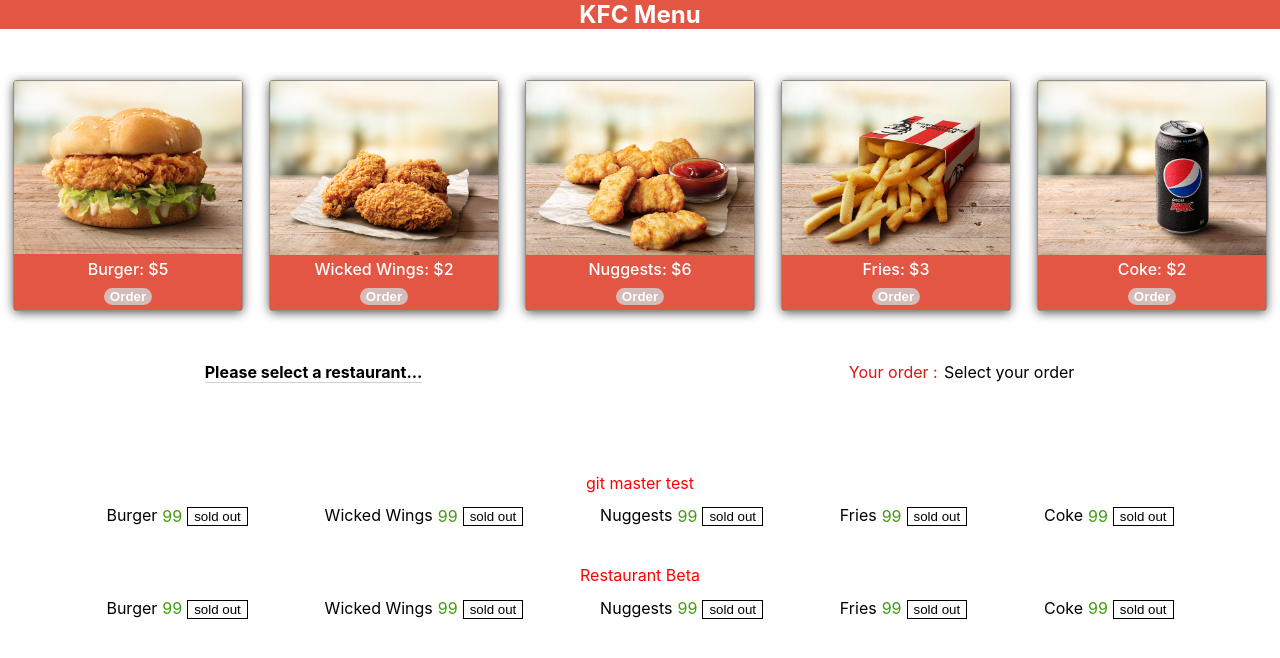
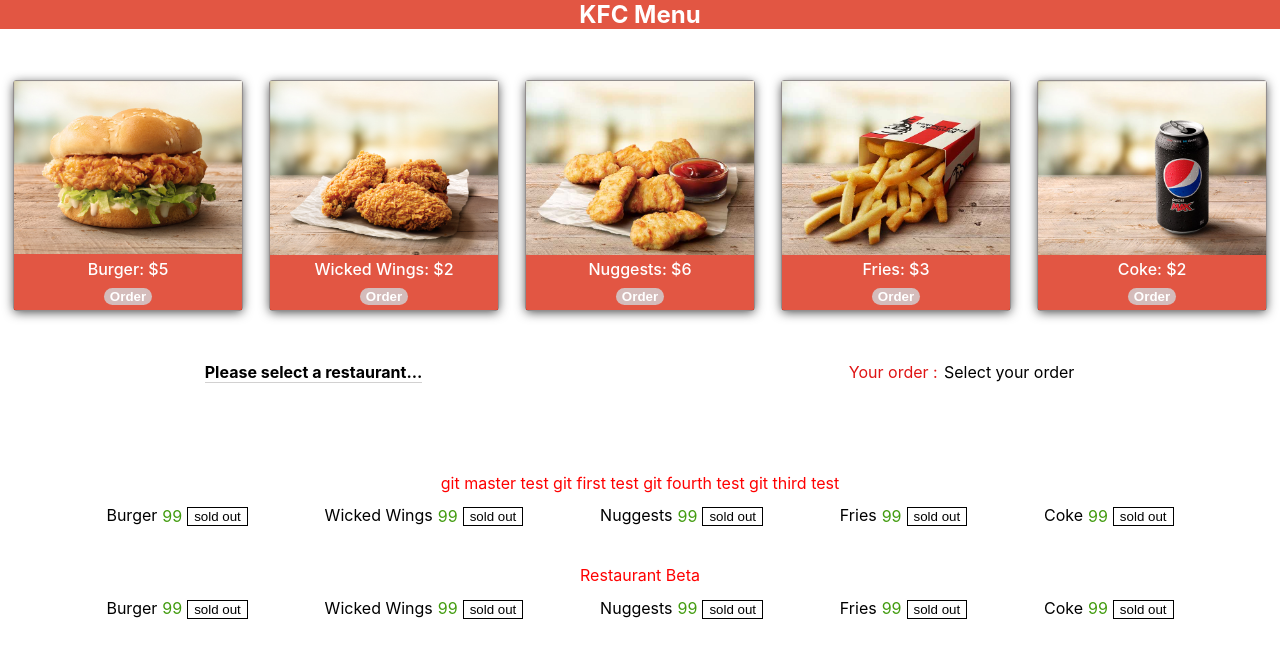
Before and after one commit to ltzx2004538/flexboxDemo, a React (Create React App) app in the folder flexbox/: page / in a window 1280 px wide. Shown: the top 658 px of the page. Built offline with nearby package versions, Linux system fonts and the light colour scheme.

Commit message:
git fourth test
git second test

git third test

```diff
--- a/flexbox/src/components/KFC/Restaurant/Restaurant.js
+++ b/flexbox/src/components/KFC/Restaurant/Restaurant.js
@@ -65,6 +65,9 @@
                 <div className="restaurant">
                     <div className='restaurant__name'>
                         git master test
+                        git first test
+                        git fourth test
+                        git third test
                      </div>
                     <div className="restaurant__menu">
                         {menuAlpha.map((item) => (
```
